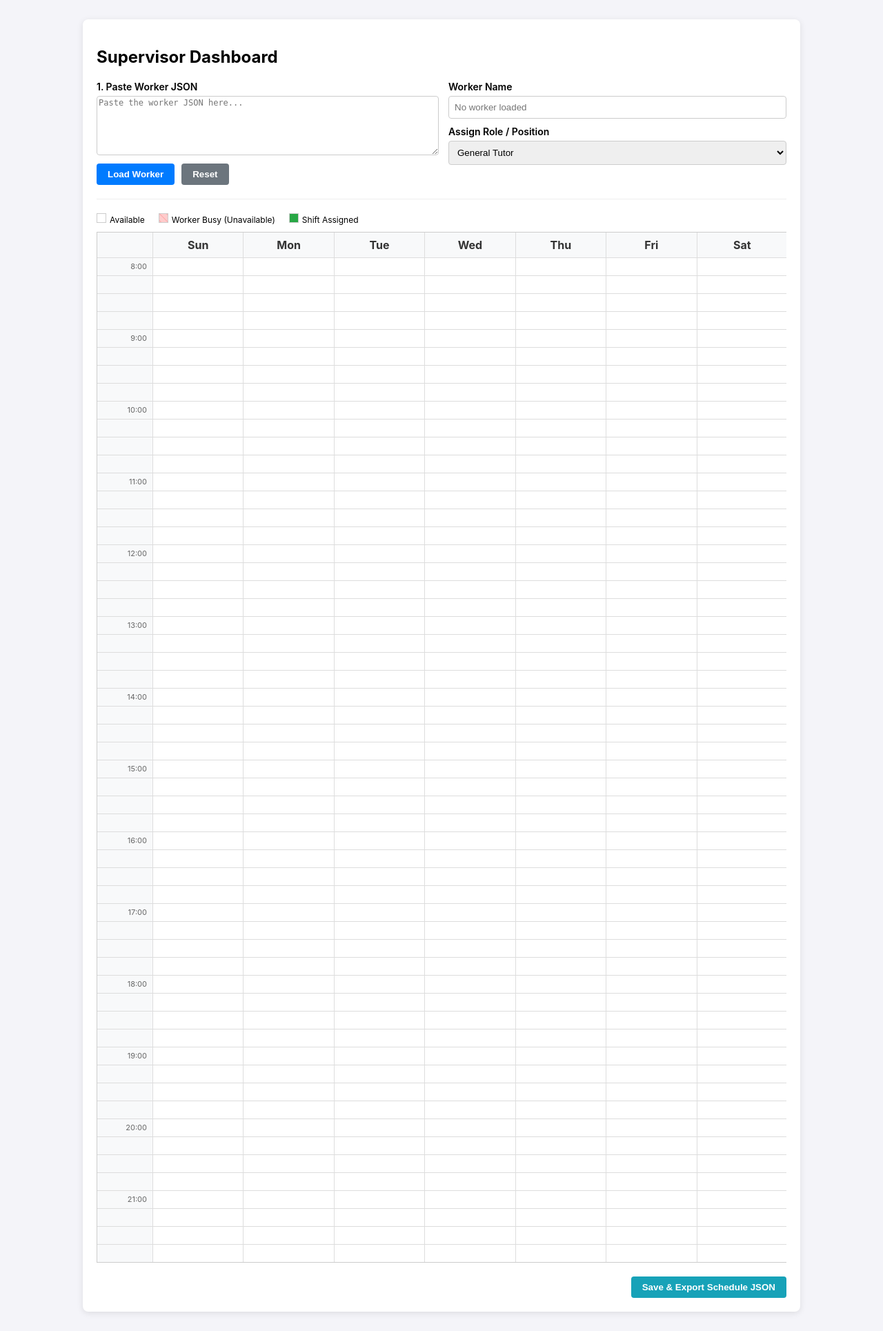
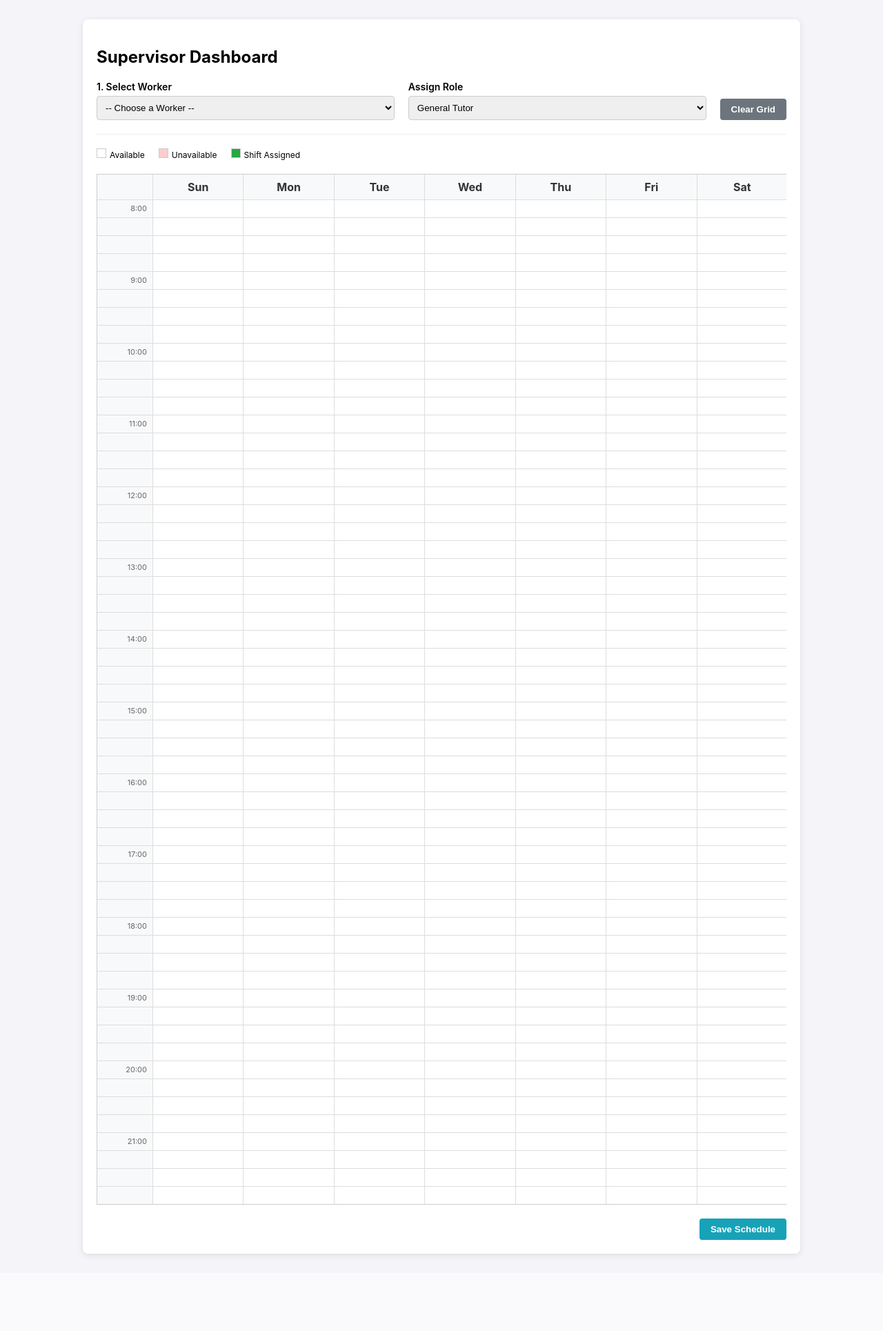
Before and after one commit to nao1000/Capstone-Project, a Django app: template scheduler/scheduler/core/templates/core/supervisor.html in a window 1280 px wide. Shown: the whole page at 69% size. After the commit the page ends 1822 px from the top, so only its background shows below. Run offline with Django 5.2, Linux system fonts and the light colour scheme; the template is opened without the code that fills it, so the values that code supplies are empty.

Commit message:
updated supervisor interface, pipeline, authentication

```diff
--- a/scheduler/scheduler/core/templates/core/supervisor.html
+++ b/scheduler/scheduler/core/templates/core/supervisor.html
@@ -1,3 +1,4 @@
+{% load static %}
 <!doctype html>
 <html>
 <head>
@@ -5,72 +6,52 @@
   <title>Supervisor Scheduler</title>
   <style>
     body { font-family: -apple-system, BlinkMacSystemFont, "Segoe UI", Roboto, sans-serif; padding: 20px; background: #f4f4f9; }
-
-    /* Layout */
     .container { max-width: 1000px; margin: 0 auto; background: white; padding: 20px; border-radius: 8px; box-shadow: 0 2px 10px rgba(0,0,0,0.1); }
-    .top-bar { display: flex; gap: 20px; margin-bottom: 20px; border-bottom: 1px solid #eee; padding-bottom: 20px; }
+    .top-bar { display: flex; gap: 20px; margin-bottom: 20px; border-bottom: 1px solid #eee; padding-bottom: 20px; align-items: flex-end;}
     .panel { flex: 1; }
-
-    /* Inputs */
-    textarea { width: 100%; height: 80px; font-family: monospace; font-size: 12px; border: 1px solid #ccc; border-radius: 4px; }
     label { display: block; font-weight: 600; margin-bottom: 5px; font-size: 14px; }
-    input[type="text"], select { padding: 8px; border: 1px solid #ccc; border-radius: 4px; width: 100%; box-sizing: border-box;}
+    select { padding: 8px; border: 1px solid #ccc; border-radius: 4px; width: 100%; box-sizing: border-box;}
     button { cursor: pointer; background: #007bff; color: white; border: none; padding: 8px 16px; border-radius: 4px; font-weight: 600; }
     button:hover { background: #0056b3; }
     button.secondary { background: #6c757d; }
-
-    /* The Grid */
-    .grid-container { overflow-x: auto; }
+    button:disabled { background: #ccc; cursor: not-allowed; }
+    .grid-container { overflow-x: auto; margin-top: 20px; }
     .grid { display: grid; grid-template-columns: 80px repeat(7, 1fr); gap: 1px; background: #ddd; border: 1px solid #ccc; width: 100%; min-width: 800px; }
-
-    /* Cells */
-    .cell { background: white; height: 25px; font-size: 10px; display:flex; align-items: center; justify-content: center; color: transparent; user-select: none; }
-
-    /* Headers & Labels */
+    .cell { background: white; height: 25px; font-size: 10px; display:flex; align-items: center; justify-content: center; user-select: none; }
     .header { font-weight: 700; text-align: center; padding: 8px 0; background: #f8f9fa; color: #333; }
     .time-label { background: #f8f9fa; font-size: 11px; padding-right: 8px; justify-content: flex-end; display: flex; align-items: center; color: #666; }
-
-    /* STATE STYLES */
-    /* 1. Worker is Busy (From JSON) */
-    .cell.unavailable {
-        background-color: #ffcccc; /* Light Red */
-        background-image: repeating-linear-gradient(45deg, #ffb3b3 0, #ffb3b3 1px, transparent 0, transparent 50%);
-        background-size: 10px 10px;
-        cursor: not-allowed;
-    }
-
-    /* 2. Supervisor Assigns Shift */
-    .cell.scheduled {
-        background-color: #28a745; /* Green */
-        color: white; /* Show checkmark? */
-    }
-
-    /* Legend */
+    .cell.unavailable { background-color: #ffcccc; cursor: not-allowed; background-image: repeating-linear-gradient(45deg, #ffb3b3 0, #ffb3b3 1px, transparent 0, transparent 50%); background-size: 10px 10px; }
+    .cell.scheduled { background-color: #28a745; color: white; }
     .legend { display: flex; gap: 20px; margin-bottom: 10px; font-size: 12px; }
     .dot { width: 12px; height: 12px; display: inline-block; margin-right: 5px; border: 1px solid #ccc; }
   </style>
 </head>
 <body>
 
+{% csrf_token %}
+
 <div class="container">
   <h2>Supervisor Dashboard</h2>
 
   <div class="top-bar">
     <div class="panel">
-      <label>1. Paste Worker JSON</label>
-      <textarea id="inputJson" placeholder='Paste the worker JSON here...'></textarea>
-      <div style="margin-top:8px; display:flex; gap:10px;">
-        <button onclick="loadWorkerData()">Load Worker</button>
-        <button class="secondary" onclick="clearGrid()">Reset</button>
-      </div>
+      <label>1. Select Worker</label>
+
+      <select id="workerSelect" onchange="loadWorkerData()">
+        <option value="" disabled selected>-- Choose a Worker --</option>
+        {% for worker in workers %}
+            <option value="{{ worker.id }}">
+                {{ worker.first_name|default:worker.username }} {{ worker.last_name }}
+            </option>
+        {% empty %}
+            <option disabled>No workers found in DB</option>
+        {% endfor %}
+      </select>
+
     </div>
 
     <div class="panel">
-      <label>Worker Name</label>
-      <input type="text" id="workerName" readonly placeholder="No worker loaded">
-
-      <div style="margin-top: 10px;">
-        <label>Assign Role / Position</label>
+      <label>Assign Role</label>
       <select id="workerRole">
         <option value="Tutor">General Tutor</option>
         <option value="SI_Leader">SI Leader</option>
@@ -78,12 +59,15 @@
         <option value="Floater">Floater</option>
       </select>
     </div>
+
+    <div class="panel" style="flex: 0 0 auto;">
+        <button class="secondary" onclick="clearGrid()">Clear Grid</button>
     </div>
   </div>
 
   <div class="legend">
     <span><span class="dot" style="background:white"></span>Available</span>
-    <span><span class="dot" style="background:#ffcccc; background-image: repeating-linear-gradient(45deg, #ffb3b3 0, #ffb3b3 1px, transparent 0, transparent 50%); background-size: 10px 10px;"></span>Worker Busy (Unavailable)</span>
+    <span><span class="dot" style="background:#ffcccc"></span>Unavailable</span>
     <span><span class="dot" style="background:#28a745"></span>Shift Assigned</span>
   </div>
 
@@ -92,48 +76,51 @@
   </div>
 
   <div style="margin-top: 20px; text-align: right;">
-    <button onclick="exportSchedule()" style="background: #17a2b8;">Save & Export Schedule JSON</button>
+    <button id="saveBtn" onclick="saveSchedule()" style="background: #17a2b8;" disabled>Save Schedule</button>
   </div>
 </div>
 
 <script>
-  // --- CONFIGURATION ---
   const days = ["Sun", "Mon", "Tue", "Wed", "Thu", "Fri", "Sat"];
-  // Map JSON keys back to grid indices
   const keyToIndex = { "sun":0, "mon":1, "tues":2, "wed":3, "thur":4, "fri":5, "sat":6 };
   const indexToKey = ["sun", "mon", "tues", "wed", "thur", "fri", "sat"];
-
   const startHour = 8;
   const endHour = 22;
   const stepMinutes = 15;
+  const gridEl = document.getElementById("grid");
+  const cells = [];
 
-  const gridEl = document.getElementById("grid");
-  const cells = []; // Array to store cell DOM elements
+  function getCookie(name) {
+    let cookieValue = null;
+    if (document.cookie && document.cookie !== '') {
+        const cookies = document.cookie.split(';');
+        for (let i = 0; i < cookies.length; i++) {
+            const cookie = cookies[i].trim();
+            if (cookie.substring(0, name.length + 1) === (name + '=')) {
+                cookieValue = decodeURIComponent(cookie.substring(name.length + 1));
+                break;
+            }
+        }
+    }
+    return cookieValue;
+  }
 
-  // --- INITIALIZE GRID ---
   function initGrid() {
     gridEl.innerHTML = "";
     cells.length = 0;
-
-    // Header
     div("header", "");
     days.forEach(d => div("header", d));
 
-    // Rows
     for (let t = startHour * 60; t < endHour * 60; t += stepMinutes) {
       const label = (t % 60 === 0) ? `${Math.floor(t/60)}:00` : "";
       div("time-label", label);
-
       for (let d = 0; d < 7; d++) {
         const cell = document.createElement("div");
         cell.className = "cell";
         cell.dataset.day = d;
         cell.dataset.minutes = t;
-
-        // Add click listener for scheduling
         cell.addEventListener("mousedown", handleCellClick);
         cell.addEventListener("mouseover", handleCellHover);
-
         gridEl.appendChild(cell);
         cells.push(cell);
       }
@@ -147,95 +134,62 @@
     gridEl.appendChild(el);
   }
 
-  // --- LOGIC: LOADING WORKER DATA ---
   function loadWorkerData() {
-    clearGrid(); // Reset first
+    clearGrid();
+    const workerId = document.getElementById("workerSelect").value;
+    if (!workerId) return;
 
-    const raw = document.getElementById("inputJson").value;
-    if (!raw) return alert("Please paste JSON first.");
+    fetch(`/api/get-availability/${workerId}/`)
+    .then(response => response.json())
+    .then(data => {
+      if(data.error) { alert(data.error); return; }
 
-    try {
-      const data = JSON.parse(raw);
-      document.getElementById("workerName").value = data.name || "Unknown";
-
-      // Loop through the "unavailable" object
-      // data.unavailable looks like: { "mon": [["09:00", "09:50"], ...], ... }
       for (const [dayKey, ranges] of Object.entries(data.unavailable)) {
         const dayIndex = keyToIndex[dayKey.toLowerCase()];
         if (dayIndex === undefined) continue;
 
         ranges.forEach(range => {
-          // range is ["HH:MM", "HH:MM"]
           const startMins = timeStrToMinutes(range[0]);
           const endMins = timeStrToMinutes(range[1]);
-
-          // Find cells that fall in this range and mark them
           cells.forEach(cell => {
             const cellDay = parseInt(cell.dataset.day);
             const cellTime = parseInt(cell.dataset.minutes);
-
             if (cellDay === dayIndex && cellTime >= startMins && cellTime < endMins) {
               cell.classList.add("unavailable");
-              cell.title = "Worker is busy";
             }
           });
         });
       }
-    } catch (e) {
-      alert("Invalid JSON format! Check console for details.");
-      console.error(e);
-    }
+      document.getElementById("saveBtn").disabled = false;
+    })
+    .catch(err => { console.error(err); alert("Error loading worker."); });
   }
 
-  // --- LOGIC: SCHEDULING (Click & Drag) ---
   let isMouseDown = false;
-  let toggleMode = "add"; // 'add' or 'remove'
-
+  let toggleMode = "add";
   function handleCellClick(e) {
-    if (e.buttons !== 1) return; // Only left click
+    if (e.buttons !== 1) return;
     const cell = e.target;
-
-    // Prevent modifying if worker is unavailable
     if (cell.classList.contains("unavailable")) return;
-
     isMouseDown = true;
-    // If it's already scheduled, we are removing. Otherwise adding.
     toggleMode = cell.classList.contains("scheduled") ? "remove" : "add";
-
     applySchedule(cell);
   }
-
-  function handleCellHover(e) {
-    if (isMouseDown) {
-      applySchedule(e.target);
-    }
-  }
-
+  function handleCellHover(e) { if (isMouseDown) applySchedule(e.target); }
   function applySchedule(cell) {
     if (cell.classList.contains("unavailable")) return;
-
-    if (toggleMode === "add") {
-      cell.classList.add("scheduled");
-    } else {
-      cell.classList.remove("scheduled");
+    if (toggleMode === "add") cell.classList.add("scheduled");
+    else cell.classList.remove("scheduled");
   }
-  }
-
   window.addEventListener("mouseup", () => isMouseDown = false);
 
-  // --- LOGIC: EXPORT FINAL SCHEDULE ---
-  function exportSchedule() {
-    const name = document.getElementById("workerName").value;
+  function saveSchedule() {
+    const workerId = document.getElementById("workerSelect").value;
     const role = document.getElementById("workerRole").value;
+    if (!workerId) return alert("No worker selected.");
 
-    if (!name) return alert("No worker loaded.");
-
-    // Group assigned shifts
-    const assignedShifts = {}; // { "mon": [[start, end]], ... }
-
-    // Helper to store raw times first
+    const assignedShifts = {};
     const rawTimes = {};
-
     cells.forEach(cell => {
       if (cell.classList.contains("scheduled")) {
         const d = parseInt(cell.dataset.day);
@@ -245,61 +199,39 @@
       }
     });
 
-    // Condense raw times into ranges
     Object.keys(rawTimes).forEach(d => {
       const times = rawTimes[d].sort((a,b) => a-b);
       const dayKey = indexToKey[d];
       assignedShifts[dayKey] = [];
-
       let start = times[0];
       let prev = times[0];
-
       for (let i = 1; i <= times.length; i++) {
         const current = times[i];
         if (current !== prev + stepMinutes) {
-          // Range End
-          assignedShifts[dayKey].push([
-            minutesToTimeStr(start),
-            minutesToTimeStr(prev + stepMinutes)
-          ]);
+          assignedShifts[dayKey].push([minutesToTimeStr(start), minutesToTimeStr(prev + stepMinutes)]);
           start = current;
         }
         prev = current;
       }
     });
 
-    const finalOutput = {
-      worker: name,
-      role: role,
-      assigned_shifts: assignedShifts
-    };
-
-    console.log(finalOutput);
-    alert("Schedule generated! Check Console for JSON.");
+    fetch('/api/save-schedule/', {
+        method: 'POST',
+        headers: { 'Content-Type': 'application/json', 'X-CSRFToken': getCookie('csrftoken') },
+        body: JSON.stringify({ worker_id: workerId, role: role, assigned_shifts: assignedShifts })
+    })
+    .then(res => res.json())
+    .then(data => {
+        if(data.status === 'success') alert("Schedule saved!");
+        else alert("Error: " + data.message);
+    });
   }
 
-  // --- HELPERS ---
-  function clearGrid() {
-    cells.forEach(c => {
-      c.className = "cell"; // Reset to plain cell
-    });
-    document.getElementById("workerName").value = "";
-  }
+  function clearGrid() { cells.forEach(c => c.className = "cell"); document.getElementById("saveBtn").disabled = true; }
+  function timeStrToMinutes(str) { const [h, m] = str.split(":").map(Number); return h * 60 + m; }
+  function minutesToTimeStr(mins) { const h = Math.floor(mins / 60); const m = mins % 60; return `${String(h).padStart(2,'0')}:${String(m).padStart(2,'0')}`; }
 
-  function timeStrToMinutes(str) {
-    const [h, m] = str.split(":").map(Number);
-    return h * 60 + m;
-  }
-
-  function minutesToTimeStr(mins) {
-    const h = Math.floor(mins / 60);
-    const m = mins % 60;
-    return `${String(h).padStart(2,'0')}:${String(m).padStart(2,'0')}`;
-  }
-
-  // Run on load
   initGrid();
 </script>
-
 </body>
 </html>
--- a/scheduler/scheduler/core/urls.py
+++ b/scheduler/scheduler/core/urls.py
@@ -1,7 +1,12 @@
 from django.urls import path
 from .views import availability_view, save_availability
+from . import views
 
 urlpatterns = [
     path("availability/", availability_view, name="availability"),
     path("api/availability/", save_availability, name="save_availability"),
+    path('supervisor/', views.supervisor_dashboard, name='supervisor'),
+    #                           -- Supervisor API urls --
+    path('api/get-availability/<int:worker_id>/', views.get_worker_availability, name='get_avail'),
+    path('api/save-schedule/', views.save_schedule, name='save_schedule'),
 ]
--- a/scheduler/scheduler/urls.py
+++ b/scheduler/scheduler/urls.py
@@ -18,7 +18,6 @@ from django.contrib import admin
 from django.urls import path, include
 
 urlpatterns = [
-    path('admin/', admin.site.urls),
-    path("", include("scheduler.core.urls")),
-
+    path('admin/', admin.site.urls),  # admin url
+    path("", include("scheduler.core.urls")),  # availability url
 ]
```
Also changed, not shown: scheduler/scheduler/core/models.py (+11 -0 lines), scheduler/scheduler/core/views.py (+76 -28 lines), scheduler/scheduler/core/migrations/0002_shift.py (added). Lines whose indentation alone changed are shown as unchanged.
